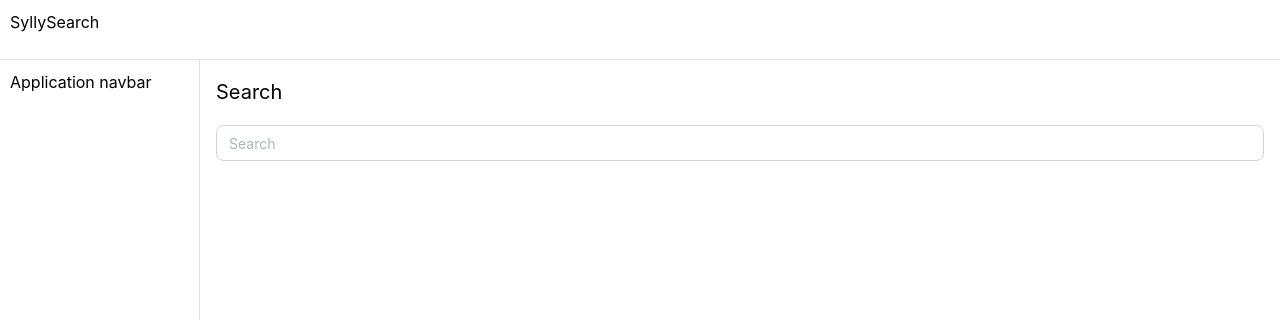
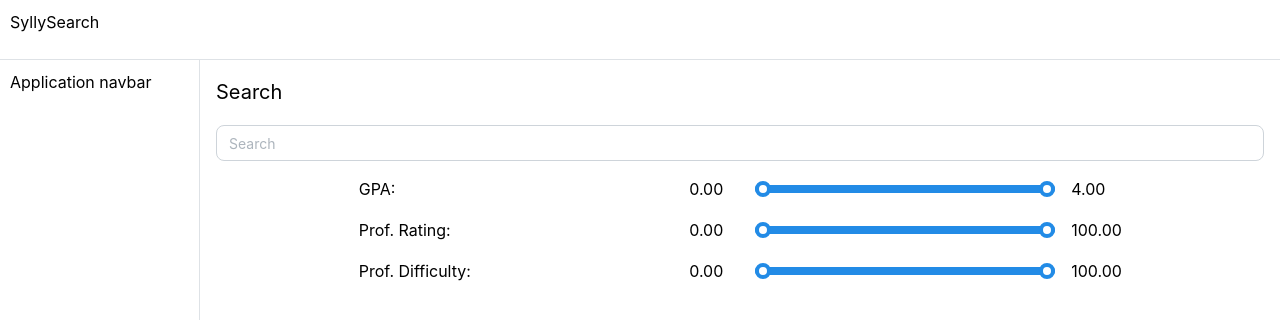
Before and after one commit to cj0fis/SyllySearch, a React (Vite) app in the folder frontend/: page / in a window 1280 px wide. Shown: the top 320 px of the page. Built offline with nearby package versions, Linux system fonts and the light colour scheme.

Commit message:
added param slider ui (not connected to backend yet)

```diff
--- /dev/null
+++ b/frontend/src/param_slider.tsx
@@ -0,0 +1,35 @@
+import { Group, RangeSlider, Text } from "@mantine/core";
+import { useEffect, useState } from "react";
+
+interface ParamSliderProps {
+    min: number;
+    max: number;
+    label: string;
+}
+
+export default function ParamSlider({min, max, label}: ParamSliderProps) {
+    const [range, setRange] = useState<[number, number]>([min, max]);
+
+    useEffect(() => {
+        setRange([min, max]);
+    }, [min,max])
+    return (
+        <Group w="100%" justify="center" >
+            <Text w="30%">{label}:</Text>
+            <Group>
+                <Text w={50}>{range[0].toFixed(2)}</Text>
+                <RangeSlider
+                    min={min}
+                    max={max}
+                    value={range}
+                    label={null}
+                    w={300}
+                    onChange={setRange}
+                    minRange={min}
+                    step={0.01}
+                />
+                <Text w={50}>{range[1].toFixed(2)}</Text>
+            </Group>
+        </Group>
+    );
+}
--- a/frontend/src/search_page.tsx
+++ b/frontend/src/search_page.tsx
@@ -1,9 +1,10 @@
 // import {react} from 'react'
 import { useState, useEffect } from 'react'
-import { Badge, Button, Card, Divider, Group, Input, Stack, Text, Tooltip } from '@mantine/core'
+import { Badge, Button, Card, Divider, Group, Input, RangeSlider, Stack, Text, Tooltip } from '@mantine/core'
 
 import type { QueryResponse, SearchResult } from './types'
 import { Link } from 'react-router-dom'
+import ParamSlider from './param_slider'
 
 function ScorePill({ label, value, color }: { label: string, value: string | number | null, color: string }) {
   if (value === null) return null
@@ -127,6 +128,11 @@ export default function SearchPage() {
         onChange={(e) => setQuery(e.target.value)}
       />
 
+      <ParamSlider min={0.0} max={4.0} label="GPA" />
+      <ParamSlider min={0} max={100} label="Prof. Rating" />
+      <ParamSlider min={0} max={100} label="Prof. Difficulty" />
+
+
       {results && results.map((result, index) => (
         <ResultCard key={index} result={result} />
       ))}
```
